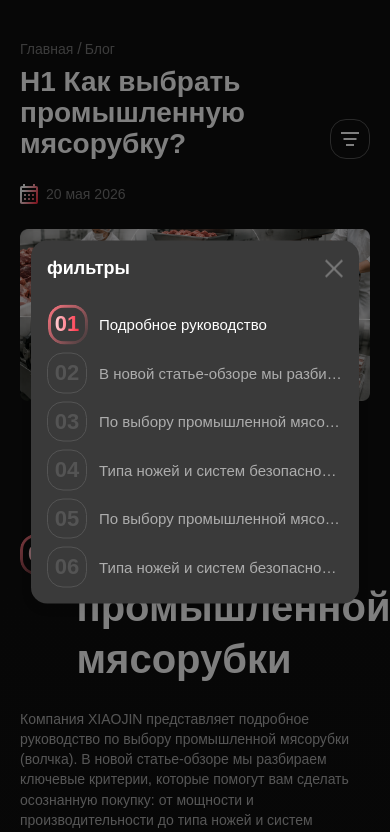
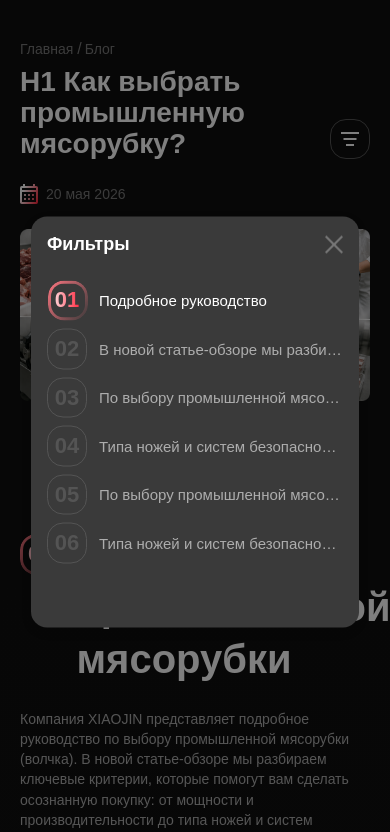
Before and after one commit to theibd56/xiao, a website built with Vite: page pages/blogView/blogView-page.html in a window 390 px wide. Both pictures are taken after a click on the button 350 px from the left and 139 px from the top of the page. Shown: the top 832 px of the page. Built offline with nearby package versions, Linux system fonts and the light colour scheme.

Commit message:
правка x2

```diff
--- a/pages/blogView/blogView-page.html
+++ b/pages/blogView/blogView-page.html
@@ -279,11 +279,14 @@
             </div>
             <div class="blogView-nav">
                 <nav class="blogView-filter-overlay">
+                        <div class="blogView-filter__wrapper">
+                        <div class="blogView-filter__head">
+                            <h4>Фильтры</h4>
+                            <button type="button">
+                                <img src="/public/icons/close.png" alt="Закрыть">
+                            </button>
+                        </div>
                         <ol class="blogView-filter">
-                    <li class="blogView-filter_head">
-                        <h4>фильтры</h4>
-                        <button><img src="/public/icons/close.png" alt=""></button>
-                    </li>
                             <li>
                             <a href="#" class="blogView-filter_btn active">
                                 <span>01</span>
@@ -321,6 +324,7 @@
                             </a>
                             </li>
                         </ol>
+                    </div>
                 </nav>
                 <div class="blogView-feedback">
                     <h4 class="blogView-feedback_title">Консультация</h4>
--- a/pages/blogView/blogView-script.js
+++ b/pages/blogView/blogView-script.js
@@ -84,8 +84,8 @@ new Swiper('.blogView-products', {
 });
 
 const filterBtn = document.querySelector('.blogView-head_mobile');
-const filter = document.querySelector('.blogView-filter');
-const filterClose = document.querySelector('.blogView-filter_head button');
+const filter = document.querySelector('.blogView-filter__wrapper');
+const filterClose = document.querySelector('.blogView-filter__head button');
 const overlay = document.querySelector('.blogView-filter-overlay');
 
 function openFilter() {
--- a/pages/blogView/sass/blogView-page-media.scss
+++ b/pages/blogView/sass/blogView-page-media.scss
@@ -54,10 +54,16 @@
     display: none;
   }
   &-filter {
+    padding-bottom: 48px;
+    &__wrapper {
       position: fixed;
       top: 50%;
       left: 50%;
       transform: translate(-50%, -50%) scale(0.95);
+
+      display: flex;
+      flex-direction: column;
+      gap: 24px;
 
       width: calc(100% - 32px);
       max-width: 420px;
@@ -76,10 +82,17 @@
       border-radius: 16px;
       padding: 16px;
       height: fit-content;
-    &_head {
+
+    &.active {
+        opacity: 1;
+        visibility: visible;
+        pointer-events: auto;
+        transform: translate(-50%, -50%) scale(1);
+      }
+    }
+    &__head {
       display: flex;
       justify-content: space-between;
-      margin-bottom: 8px;
       button {
         background: transparent;
         border: none;
@@ -90,12 +103,6 @@
       span {
         border: 1px solid #545454;
       }
-    }
-    &.active {
-        opacity: 1;
-        visibility: visible;
-        pointer-events: auto;
-        transform: translate(-50%, -50%) scale(1);
     }
     &-overlay {
       position: fixed;
@@ -234,10 +241,11 @@
       min-width: unset;
     }
     &-filter {
+      gap: 8px;
+      &__wrapper {
         max-width: 328px;
-      gap: 8px;
-        &_head {
-          margin-bottom: 16px;
+      }
+        &__head {
           h4 {
             font-size: 18px;
           }
--- a/pages/blogView/sass/blogView-page.scss
+++ b/pages/blogView/sass/blogView-page.scss
@@ -296,7 +296,7 @@
         display: flex;
         flex-direction: column;
         gap:16px;
-        &_head {
+        &__head {
             display: none;
         }
         &_btn {
```
Lines whose indentation alone changed are shown as unchanged.
